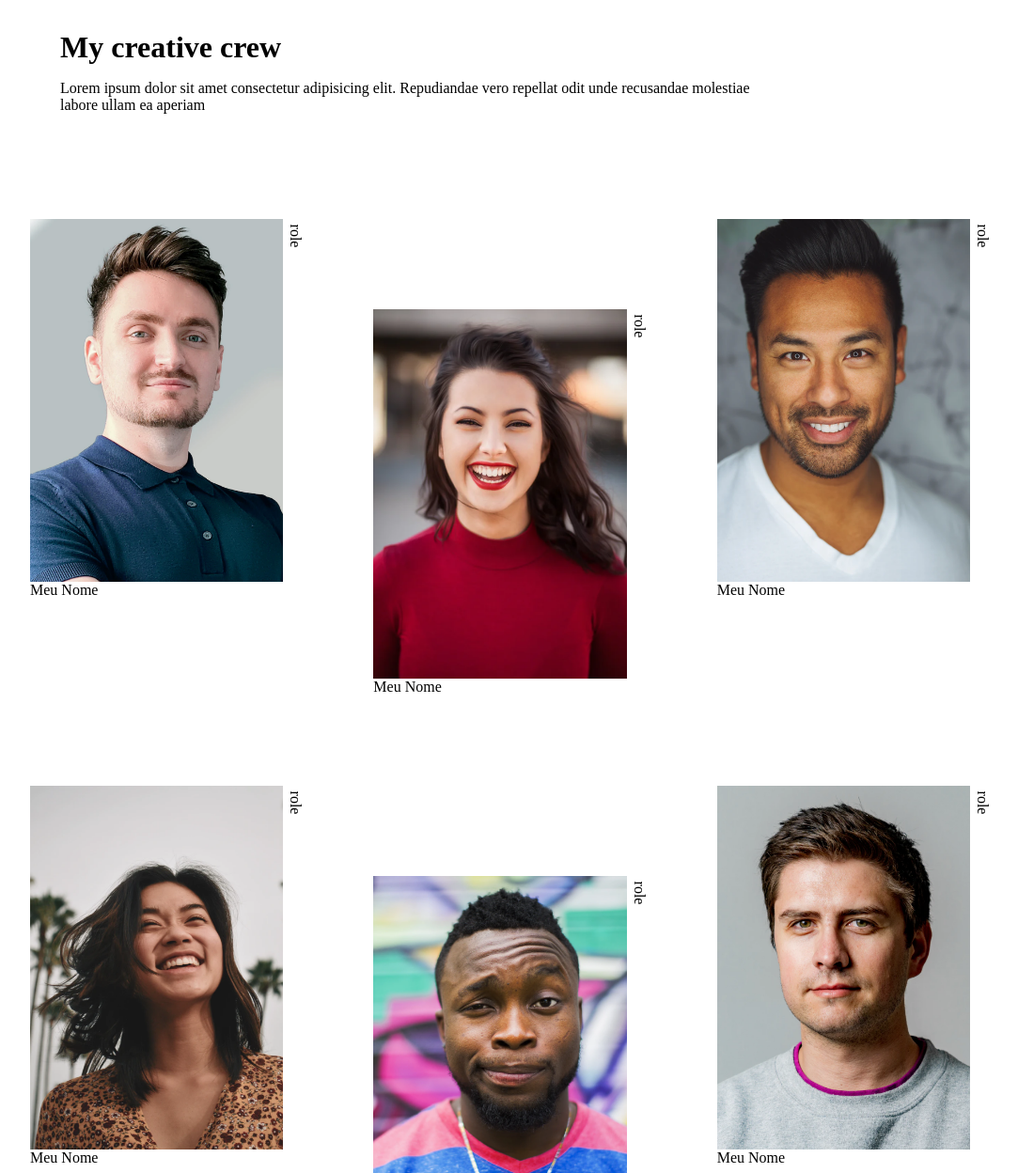
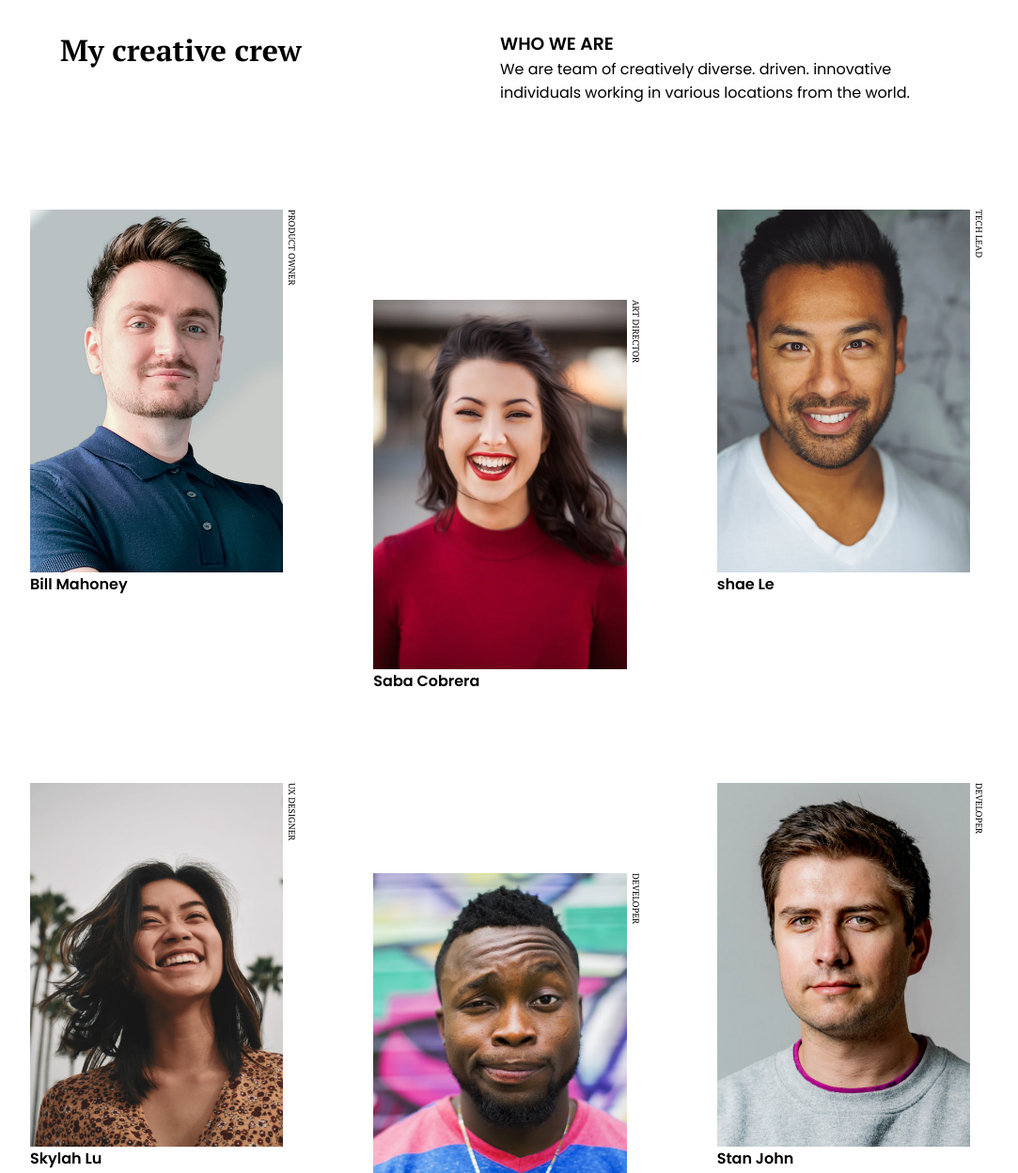
Before and after one commit to MirelaOliveir/devchallenge-myteam, a plain HTML site: page index.html in a window 1280 px wide. Shown: the top 1248 px of the page at 94% size, without its empty margins (108-1191 px from the left). Drawn offline with Linux system fonts and the light colour scheme.

Commit message:
textos ajustados

```diff
--- a/index.html
+++ b/index.html
@@ -10,54 +10,59 @@
 <body>
     <header class="section">
         <h1>My creative crew</h1>
-        <p>Lorem ipsum dolor sit amet consectetur adipisicing elit. Repudiandae vero repellat odit unde recusandae molestiae labore ullam ea aperiam </p>
+
+        <div class="about-us">
+            <h3>WHO WE ARE</h3>
+            <p>We are team of creatively diverse.  driven.  innovative individuals working in various locations from the world.</p>
+        </div>
+
     </header>
     <section class="section">
         <ul>
             <li class="item">
                 <figure>
                   <img src="img/photo1.png" alt="">
-                  <figcaption>role</figcaption>
+                  <figcaption>Product owner</figcaption>
                 </figure>
-                <p>Meu Nome</p>
+                <p>Bill Mahoney</p>
             </li>
             <li class="item">
                 <figure>
                     <img src="img/photo2.png" alt="">
-                    <figcaption>role</figcaption>
+                    <figcaption>Art director</figcaption>
                 </figure>
-                <p>Meu Nome</p>
+                <p>Saba Cobrera</p>
             </li>
             <li class="item">
                 <figure>
                     <img src="img/photo3.png" alt="">
-                    <figcaption>role</figcaption>
+                    <figcaption>Tech lead</figcaption>
                 </figure>
-                <p>Meu Nome</p>
+                <p>shae Le</p>
             </li>
             <li class="item">
                 <figure>
                     <img src="img/photo4.png" alt="">
-                    <figcaption>role</figcaption>
+                    <figcaption>Ux designer</figcaption>
                 </figure>
-                <p>Meu Nome</p>
+                <p>Skylah Lu</p>
             </li>
             <li class="item">
                 <figure>
                     <img src="img/photo5.png" alt="">
-                    <figcaption>role</figcaption>
+                    <figcaption>Developer</figcaption>
                 </figure>
-                <p>Meu Nome</p>
+                <p>Griff Richards</p>
             </li>
             <li class="item">
                 <figure>
                     <img src="img/photo6.png" alt="">
-                    <figcaption>role</figcaption>
+                    <figcaption>Developer</figcaption>
                 </figure>
-                <p>Meu Nome</p>
+                <p>Stan John</p>
             </li>
         </ul>
     </section>
-    <footer class="section">oi</footer>
+    <footer class="section">Created by <strong> Mirela</strong> - DevChallenge</footer>
 </body>
 </html>
--- a/sass/styles.sass
+++ b/sass/styles.sass
@@ -1,4 +1,9 @@
 @use 'mixins'
+
+@import url('https://fonts.googleapis.com/css2?family=PT+Serif:wght@400;700&family=Poppins:wght@400;600&display=swap')
+
+// font-family: 'Poppins', sans-serif
+// font-family: 'PT Serif', serif
 
 *
     margin: 0
@@ -16,23 +21,29 @@ body
     height: 100vh
     display: flex
     flex-direction: column
+    font-family: 'Poppins', sans-serif
 
 header
-    display: flex
-    justify-content: space-between
-
-    @include mixins.mobile
+    display: grid
+    grid-template-columns: 1fr 1fr
     padding: 2rem
 
     @include mixins.mobile750
-    flex-direction: column
+        display: block
 
-    p
-        width: 30%
+    h1
+        font-family: 'PT Serif', serif
+        font-weight: 700
+
+    .about-us
+        margin-left: auto
+
+        h3
+            font-weight: 600
 
         @include mixins.mobile750
-        padding-top: 1rem
-        width: 80%
+            padding-top: 1rem
+            margin-left: 0
 
 ul
     margin-top: 5rem
@@ -43,6 +54,7 @@ ul
     @include mixins.mobile
         gap: 2rem
         padding: 2rem
+        margin-top: 2rem
 
     @include mixins.mobile750
         grid-template-columns: repeat(2, 1fr)
@@ -50,12 +62,14 @@ ul
         li.item:nth-child(2n+2)
             padding-top: 6rem
 
+    li
+        font-weight: 600
+
     li:nth-child(3n+2)
         padding-top: 6rem
 
         @include mixins.mobile750
             padding-top: 0
-
 
 figure
     display: flex
@@ -63,7 +77,13 @@ figure
     figcaption
         transform: rotate(90deg)
         height: 20px
-        margin-top: .5rem
+        margin-left: 1rem
+        transform-origin: top left
+        font-family: 'PT Serif', serif
+        font-size: .6rem
+        text-transform: uppercase
+        white-space: nowrap
+        font-weight: 400
 
 img
     width: 100%
@@ -71,3 +91,9 @@ img
 footer.section
     margin-top: auto
     text-align: center
+    margin-top: 5rem
+    color: #777
+    font-family: 'PT Serif', serif
+    font-size: 12px
+    padding-bottom: 1rem
+    letter-spacing: .05rem
```
Also changed, not shown: css/styles.css, 1 other file.
